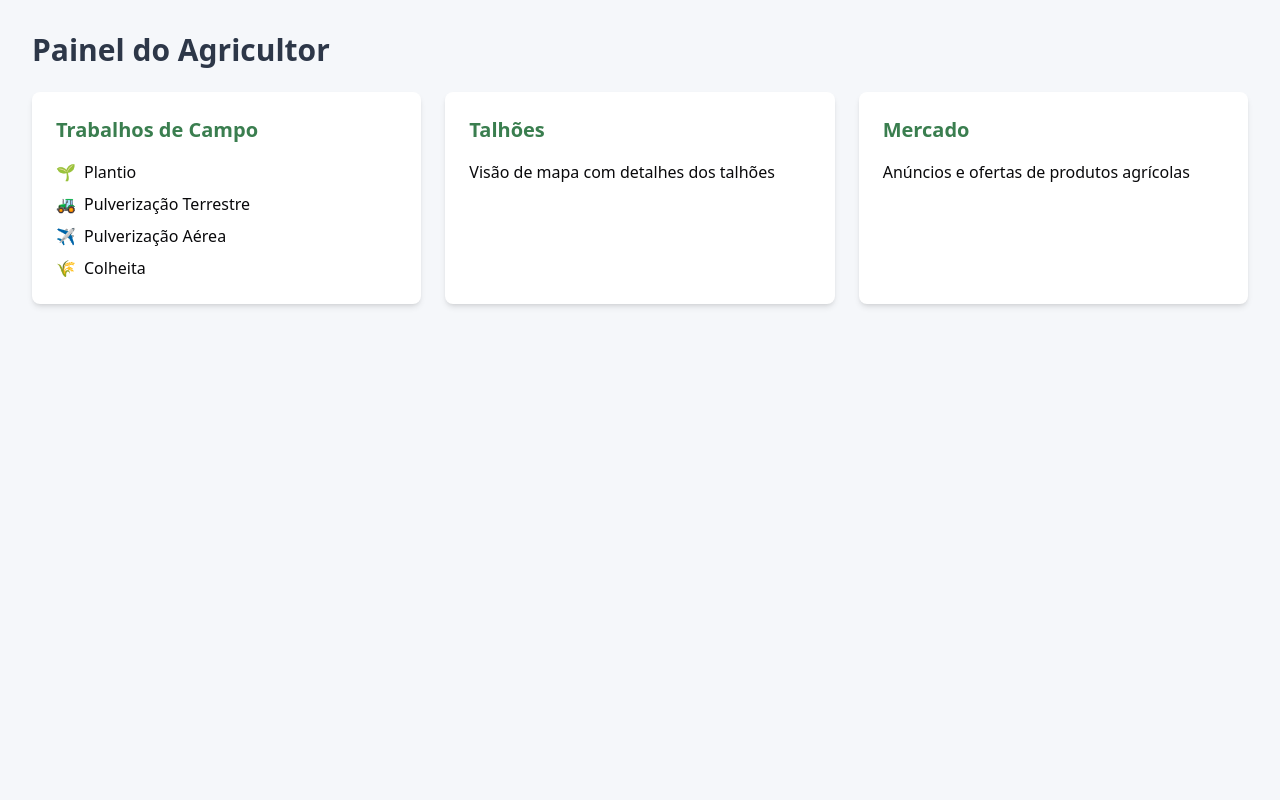
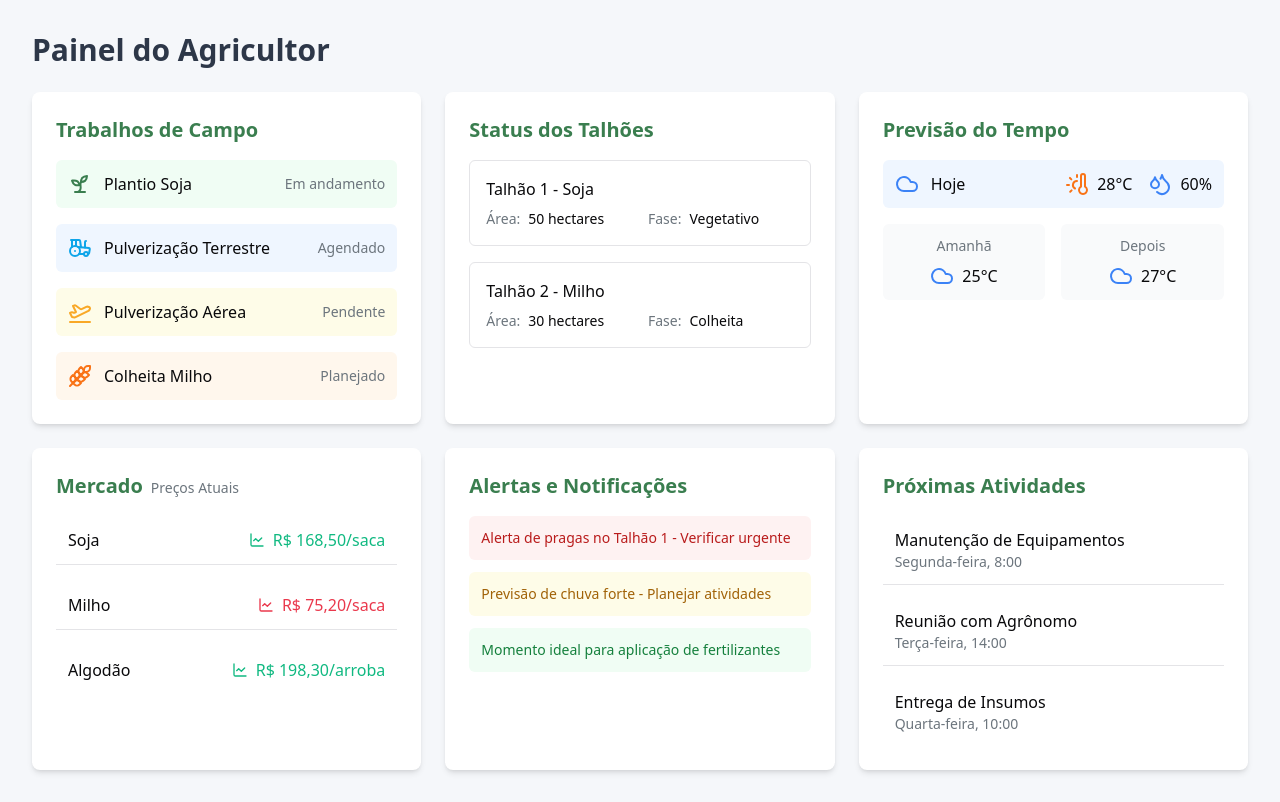
Before and after one commit to Smeagle951/campo-digital-inteligente, a React (Vite) app: page /dashboard in a window 1280 px wide. Built offline with nearby package versions, Linux system fonts and the light colour scheme.

Commit message:
Refactor: Update project information

```diff
--- a/src/pages/Dashboard.tsx
+++ b/src/pages/Dashboard.tsx
@@ -1,42 +1,196 @@
 
 import React from 'react';
+import {
+  Tractor,
+  Sprout,
+  PlaneTakeoff,
+  Wheat,
+  LineChart,
+  Cloud,
+  Droplets,
+  ThermometerSun
+} from 'lucide-react';
 
 const Dashboard: React.FC = () => {
   return (
     <div className="min-h-screen bg-[#f5f7fa] p-8">
       <h1 className="text-3xl font-bold text-[#2d3748] mb-6">Painel do Agricultor</h1>
 
+      {/* Grid principal */}
       <div className="grid grid-cols-1 md:grid-cols-2 lg:grid-cols-3 gap-6">
+        {/* Trabalhos de Campo */}
         <div className="bg-white p-6 rounded-lg shadow-md">
           <h2 className="text-xl font-semibold text-[#3a7e4f] mb-4">Trabalhos de Campo</h2>
-          <div className="space-y-2">
+          <div className="space-y-4">
+            <div className="flex items-center justify-between p-3 bg-green-50 rounded-md">
               <div className="flex items-center">
-              <span className="mr-2 text-green-600">🌱</span>
-              <span>Plantio</span>
+                <Sprout className="mr-3 text-dashboard-plantio" />
+                <span>Plantio Soja</span>
               </div>
+              <span className="text-sm text-agro-text-light">Em andamento</span>
+            </div>
+            <div className="flex items-center justify-between p-3 bg-blue-50 rounded-md">
               <div className="flex items-center">
-              <span className="mr-2 text-blue-600">🚜</span>
+                <Tractor className="mr-3 text-dashboard-pulverizacao-terrestre" />
                 <span>Pulverização Terrestre</span>
               </div>
+              <span className="text-sm text-agro-text-light">Agendado</span>
+            </div>
+            <div className="flex items-center justify-between p-3 bg-yellow-50 rounded-md">
               <div className="flex items-center">
-              <span className="mr-2 text-yellow-600">✈️</span>
+                <PlaneTakeoff className="mr-3 text-dashboard-pulverizacao-aerea" />
                 <span>Pulverização Aérea</span>
               </div>
+              <span className="text-sm text-agro-text-light">Pendente</span>
+            </div>
+            <div className="flex items-center justify-between p-3 bg-orange-50 rounded-md">
               <div className="flex items-center">
-              <span className="mr-2 text-orange-600">🌾</span>
-              <span>Colheita</span>
+                <Wheat className="mr-3 text-dashboard-colheita" />
+                <span>Colheita Milho</span>
+              </div>
+              <span className="text-sm text-agro-text-light">Planejado</span>
             </div>
           </div>
         </div>
 
+        {/* Status dos Talhões */}
         <div className="bg-white p-6 rounded-lg shadow-md">
-          <h2 className="text-xl font-semibold text-[#3a7e4f] mb-4">Talhões</h2>
-          <p>Visão de mapa com detalhes dos talhões</p>
+          <h2 className="text-xl font-semibold text-[#3a7e4f] mb-4">Status dos Talhões</h2>
+          <div className="space-y-4">
+            <div className="p-4 border rounded-md">
+              <h3 className="font-medium mb-2">Talhão 1 - Soja</h3>
+              <div className="grid grid-cols-2 gap-4">
+                <div className="text-sm">
+                  <span className="text-agro-text-light">Área:</span>
+                  <span className="ml-2">50 hectares</span>
+                </div>
+                <div className="text-sm">
+                  <span className="text-agro-text-light">Fase:</span>
+                  <span className="ml-2">Vegetativo</span>
+                </div>
+              </div>
+            </div>
+            <div className="p-4 border rounded-md">
+              <h3 className="font-medium mb-2">Talhão 2 - Milho</h3>
+              <div className="grid grid-cols-2 gap-4">
+                <div className="text-sm">
+                  <span className="text-agro-text-light">Área:</span>
+                  <span className="ml-2">30 hectares</span>
+                </div>
+                <div className="text-sm">
+                  <span className="text-agro-text-light">Fase:</span>
+                  <span className="ml-2">Colheita</span>
+                </div>
+              </div>
+            </div>
+          </div>
         </div>
 
+        {/* Previsão do Tempo */}
         <div className="bg-white p-6 rounded-lg shadow-md">
-          <h2 className="text-xl font-semibold text-[#3a7e4f] mb-4">Mercado</h2>
-          <p>Anúncios e ofertas de produtos agrícolas</p>
+          <h2 className="text-xl font-semibold text-[#3a7e4f] mb-4">Previsão do Tempo</h2>
+          <div className="space-y-4">
+            <div className="flex items-center justify-between p-3 bg-blue-50 rounded-md">
+              <div className="flex items-center">
+                <Cloud className="mr-3 text-blue-500" />
+                <span>Hoje</span>
+              </div>
+              <div className="flex items-center">
+                <ThermometerSun className="mr-2 text-orange-500" />
+                <span>28°C</span>
+                <Droplets className="ml-4 mr-2 text-blue-500" />
+                <span>60%</span>
+              </div>
+            </div>
+            <div className="grid grid-cols-2 gap-4">
+              <div className="text-center p-3 bg-gray-50 rounded-md">
+                <p className="text-sm text-agro-text-light">Amanhã</p>
+                <div className="flex items-center justify-center mt-2">
+                  <Cloud className="mr-2 text-blue-500" />
+                  <span>25°C</span>
+                </div>
+              </div>
+              <div className="text-center p-3 bg-gray-50 rounded-md">
+                <p className="text-sm text-agro-text-light">Depois</p>
+                <div className="flex items-center justify-center mt-2">
+                  <Cloud className="mr-2 text-blue-500" />
+                  <span>27°C</span>
+                </div>
+              </div>
+            </div>
+          </div>
+        </div>
+
+        {/* Mercado */}
+        <div className="bg-white p-6 rounded-lg shadow-md">
+          <h2 className="text-xl font-semibold text-[#3a7e4f] mb-4">
+            Mercado
+            <span className="text-sm font-normal text-agro-text-light ml-2">Preços Atuais</span>
+          </h2>
+          <div className="space-y-4">
+            <div className="flex items-center justify-between p-3 border-b">
+              <span>Soja</span>
+              <div className="flex items-center text-financial-income">
+                <LineChart className="w-4 h-4 mr-2" />
+                <span>R$ 168,50/saca</span>
+              </div>
+            </div>
+            <div className="flex items-center justify-between p-3 border-b">
+              <span>Milho</span>
+              <div className="flex items-center text-financial-expense">
+                <LineChart className="w-4 h-4 mr-2" />
+                <span>R$ 75,20/saca</span>
+              </div>
+            </div>
+            <div className="flex items-center justify-between p-3">
+              <span>Algodão</span>
+              <div className="flex items-center text-financial-income">
+                <LineChart className="w-4 h-4 mr-2" />
+                <span>R$ 198,30/arroba</span>
+              </div>
+            </div>
+          </div>
+        </div>
+
+        {/* Alertas e Notificações */}
+        <div className="bg-white p-6 rounded-lg shadow-md">
+          <h2 className="text-xl font-semibold text-[#3a7e4f] mb-4">Alertas e Notificações</h2>
+          <div className="space-y-3">
+            <div className="p-3 bg-red-50 text-red-700 rounded-md">
+              <p className="text-sm">Alerta de pragas no Talhão 1 - Verificar urgente</p>
+            </div>
+            <div className="p-3 bg-yellow-50 text-yellow-700 rounded-md">
+              <p className="text-sm">Previsão de chuva forte - Planejar atividades</p>
+            </div>
+            <div className="p-3 bg-green-50 text-green-700 rounded-md">
+              <p className="text-sm">Momento ideal para aplicação de fertilizantes</p>
+            </div>
+          </div>
+        </div>
+
+        {/* Próximas Atividades */}
+        <div className="bg-white p-6 rounded-lg shadow-md">
+          <h2 className="text-xl font-semibold text-[#3a7e4f] mb-4">Próximas Atividades</h2>
+          <div className="space-y-3">
+            <div className="flex items-center justify-between p-3 border-b">
+              <div>
+                <p className="font-medium">Manutenção de Equipamentos</p>
+                <p className="text-sm text-agro-text-light">Segunda-feira, 8:00</p>
+              </div>
+            </div>
+            <div className="flex items-center justify-between p-3 border-b">
+              <div>
+                <p className="font-medium">Reunião com Agrônomo</p>
+                <p className="text-sm text-agro-text-light">Terça-feira, 14:00</p>
+              </div>
+            </div>
+            <div className="flex items-center justify-between p-3">
+              <div>
+                <p className="font-medium">Entrega de Insumos</p>
+                <p className="text-sm text-agro-text-light">Quarta-feira, 10:00</p>
+              </div>
+            </div>
+          </div>
         </div>
       </div>
     </div>
```
Lines whose indentation alone changed are shown as unchanged.
